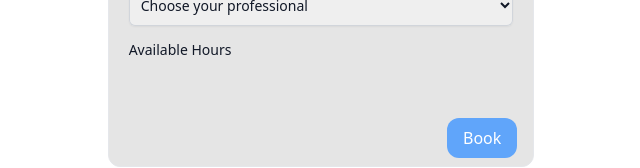
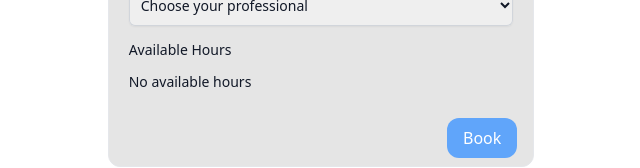
Before and after one commit to Asqanaz/booking-system, a React (Create React App) app: page / in a window 1280 px wide. Shown: the part 425-593 px from the top of the page, without its empty margins (319-959 px from the left). Built offline with nearby package versions, Linux system fonts and the light colour scheme.

Commit message:
finalize

```diff
--- a/src/pages/Home.jsx
+++ b/src/pages/Home.jsx
@@ -5,6 +5,7 @@ import Radio from "../ui/Radio"
 import Button from "../ui/Button"
 import { deleteAvailableHour } from "../store/slices/availableHoursSlice"
 import { useDispatch, useSelector } from "react-redux"
+import { useNavigate } from "react-router-dom"
 
 export default function Home() {
   const {
@@ -26,6 +27,8 @@ export default function Home() {
   const professionals = useSelector(state => state.professionals)
   const availableHours = useSelector(state => state["available-hours"])
 
+  const navigate = useNavigate()
+
   const serviceValue = watch("service")
   const professionalValue = watch("professional")
 
@@ -34,25 +37,34 @@ export default function Home() {
       services
         .find(serv => serv.id === serviceValue)
         ?.professionalsIds?.map(id =>
-          professionals.find(prof => prof.id === id)
+          professionals?.find(prof => prof.id === id)
         )
     )
 
-    setAvailableProfessionalsHours(
+    if (serviceValue && professionalValue) {
+      setAvailableProfessionalsHours(prev =>
         professionals
           .find(prof => prof.id === professionalValue)
-        ?.availableHoursIds?.map(id => availableHours.find(av => av.id === id))
+          ?.availableHoursIds?.map(id =>
+            availableHours?.find(av => av.id === id)
           )
-  }, [serviceValue, professionalValue])
+      )
+    }
+  }, [serviceValue, professionalValue, availableHours, professionals, services])
+
+  console.log(
+    professionals
+      .find(prof => prof.id === professionalValue)
+      ?.availableHoursIds?.map(id => availableHours?.find(av => av.id === id))
+  )
 
   useEffect(() => {
     setValue("professional", "none")
   }, [serviceValue])
 
   const onSubmit = data => {
-    console.log(data)
-
     dispatch(deleteAvailableHour(data.start))
+    navigate(0)
 
     reset()
   }
@@ -85,14 +97,20 @@ export default function Home() {
           <div className="block text-sm font-medium leading-6 text-gray-900">
             <span>Available Hours</span>
             <div className="mt-2 flex gap-3">
-              {availableProfessionalsHours?.map(hours => (
+              {availableProfessionalsHours?.length ? (
+                availableProfessionalsHours.map(hours => {
+                  return (
                     <Radio
                       key={hours.id}
                       label={hours.start}
                       value={hours.id}
                       register={register}
                     />
-              ))}
+                  )
+                })
+              ) : (
+                <h2>No available hours</h2>
+              )}
             </div>
           </div>
           <div className="flex justify-end absolute bottom-2 right-4">
--- a/src/store/slices/availableHoursSlice.js
+++ b/src/store/slices/availableHoursSlice.js
@@ -80,7 +80,6 @@ const availableHoursSlice = createSlice({
         ...prof,
         availableHoursIds: prof.availableHoursIds.filter(av => av !== payload)
       }))
-
       localStorage.setItem(
         PROFESSIONALS,
         JSON.stringify(updatedAvailableHoursIds)
--- a/src/store/slices/serviceSlice.js
+++ b/src/store/slices/serviceSlice.js
@@ -66,7 +66,6 @@ const serviceSlice = createSlice({
 
       localStorage.setItem(PROFESSIONALS, JSON.stringify(filteredAvailableHoursIds))
 
-      console.log(filteredAvailableHour)
 
       return filteredState
     }
```
Lines whose indentation alone changed are shown as unchanged.
